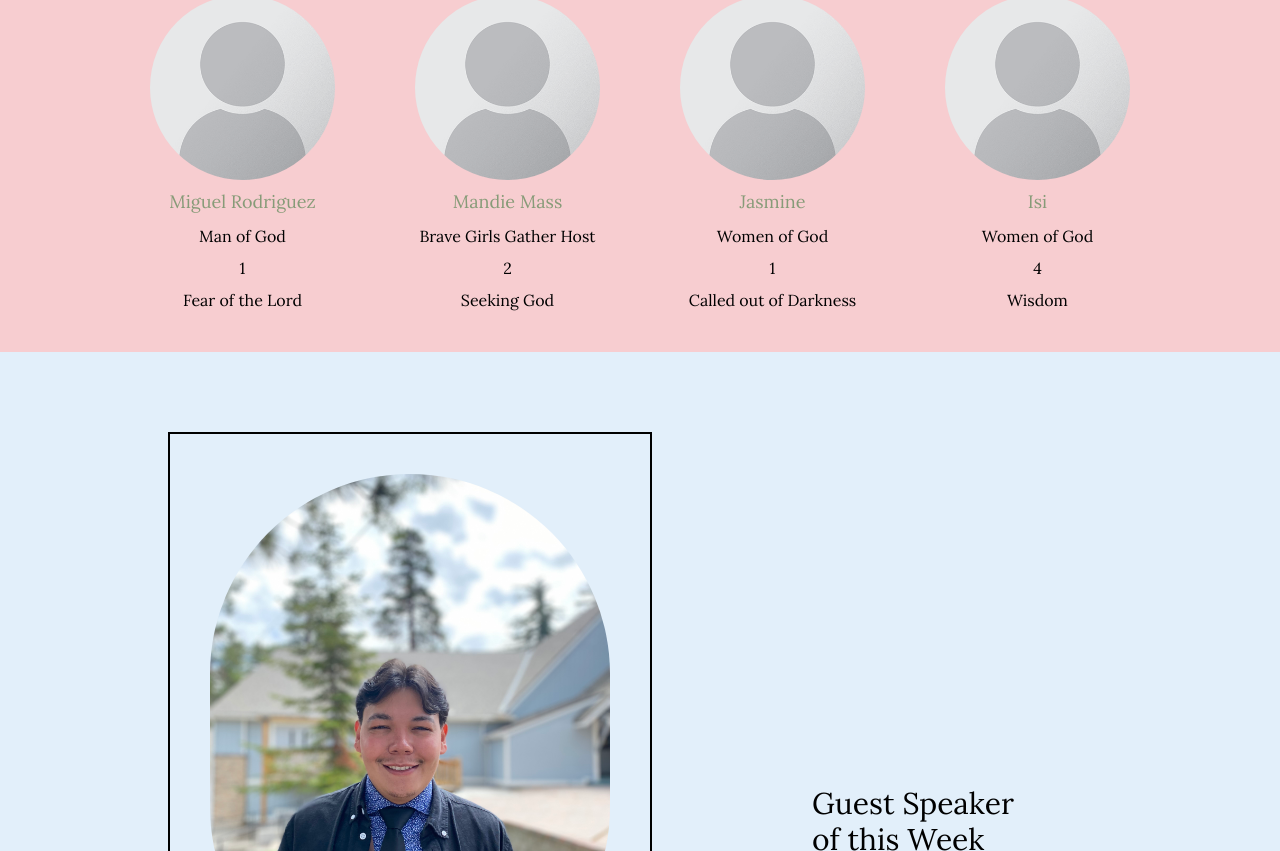
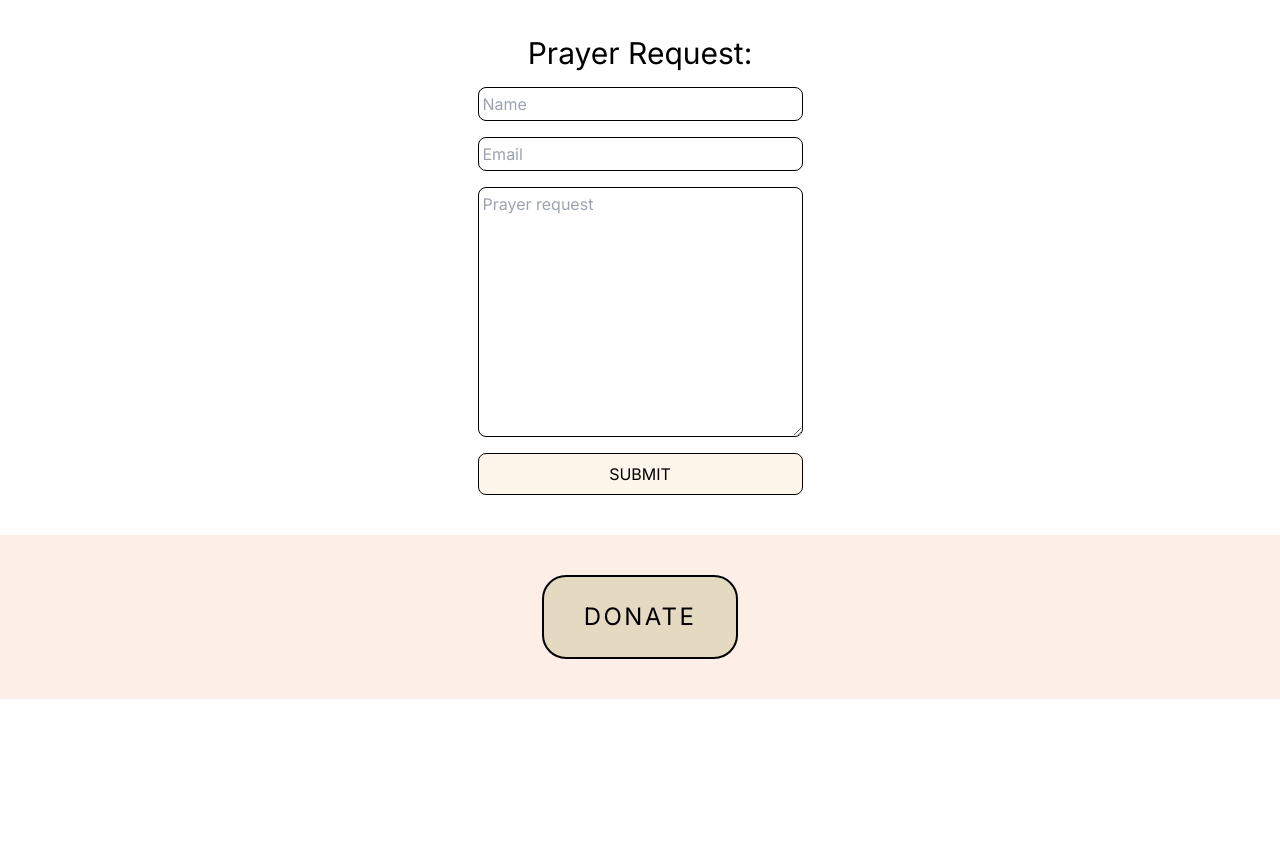
Before and after one commit to mlguels/calledoutofdarkness_podcast, a Next.js app: page / in a window 1280 px wide. Shown: the part 2169-3020 px from the top of the page. After the commit the page ends 2868 px from the top, so only its background shows below. Built offline with nearby package versions, Linux system fonts and the light colour scheme.

Commit message:
Removed sections

```diff
--- a/app/(home)/page.tsx
+++ b/app/(home)/page.tsx
@@ -12,8 +12,8 @@ export default function Home() {
       <HeroSection />
       <PodcastDesc />
       <AboutMe />
-      <MonthlyGuests />
-      <GuestSpeaker />
+      {/* <MonthlyGuests /> */}
+      {/* <GuestSpeaker /> */}
       <ContactPage />
       <Footer />
     </main>
```
